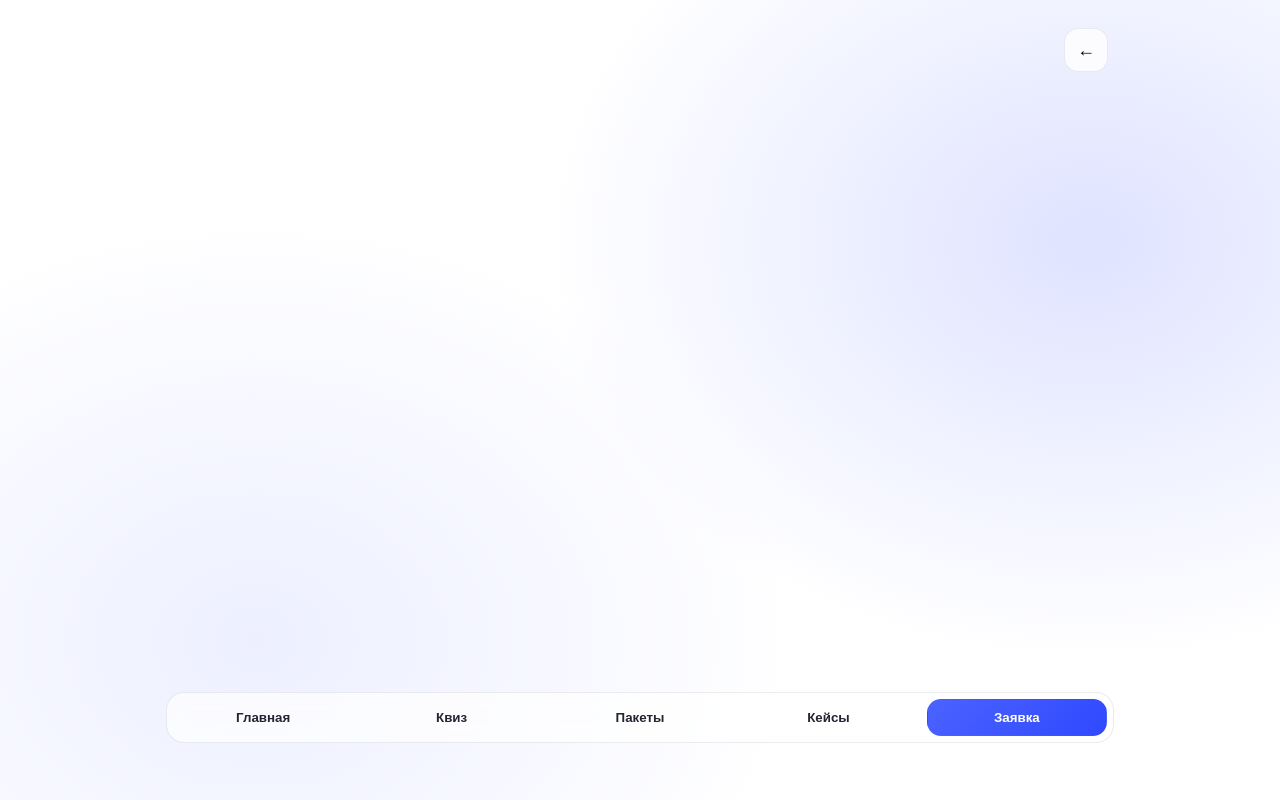
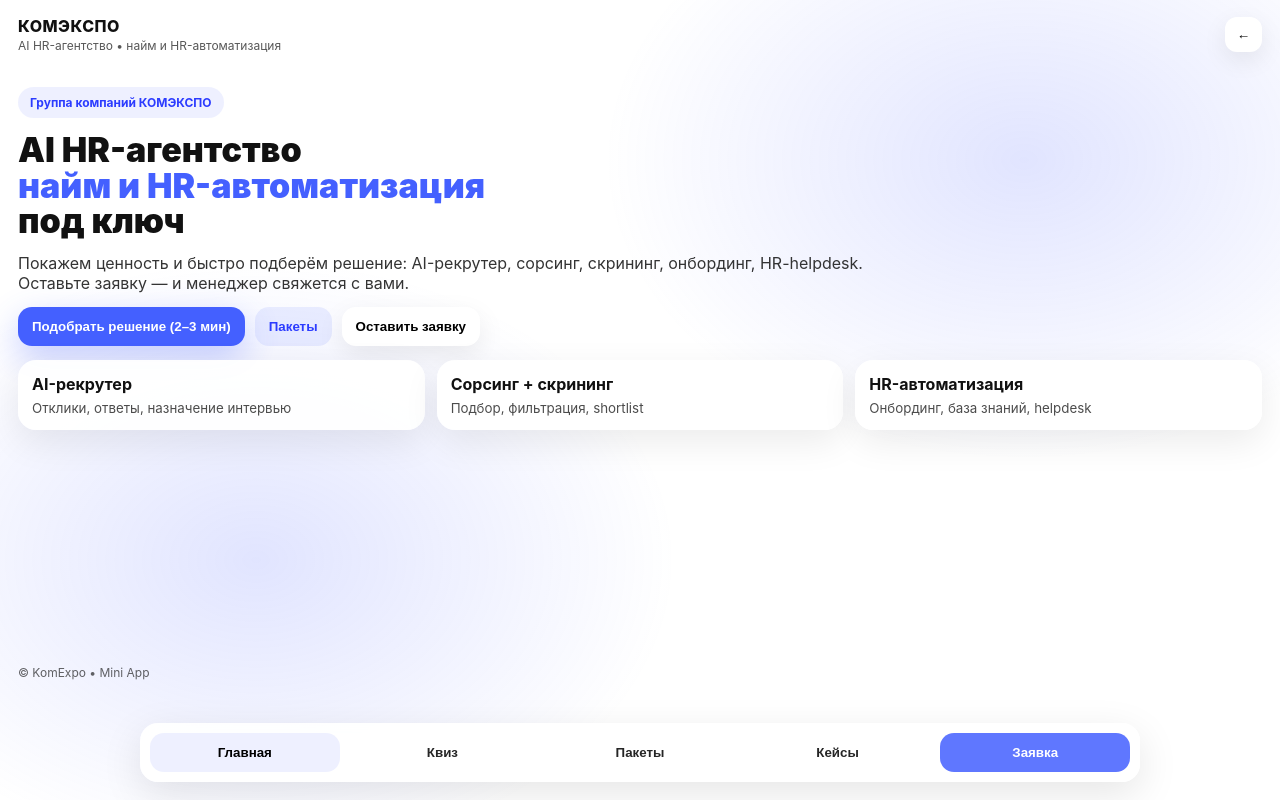
Before and after one commit to serge686/komexspo-miniapp, a Python web app: template templates/index.html in a window 1280 px wide. Run offline with Jinja, Linux system fonts and the light colour scheme; the template is opened without the code that fills it, so the values that code supplies are empty; some libraries are stand-ins or nearby versions.

Commit message:
fix layout + single app.js init

```diff
--- a/static/app.js
+++ b/static/app.js
@@ -1,9 +1,6 @@
 (() => {
   const tg = window.Telegram?.WebApp;
-  if (tg) {
-    tg.ready();
-    tg.expand();
-  }
+  if (tg) { tg.ready(); tg.expand(); }
 
   const state = {
     screen: "home",
@@ -22,12 +19,12 @@
     resultText: ""
   };
 
+  const qs = (sel) => document.querySelector(sel);
+  const qsa = (sel) => [...document.querySelectorAll(sel)];
+
   function track(name, data = {}) {
     state.events.push({ name, data, ts: Date.now() });
   }
-
-  function qs(sel) { return document.querySelector(sel); }
-  function qsa(sel) { return [...document.querySelectorAll(sel)]; }
 
   function setScreen(next, pushHistory = true) {
     if (pushHistory) state.history.push(state.screen);
@@ -37,20 +34,38 @@
 
   function back() {
     const prev = state.history.pop();
-    if (prev) {
-      state.screen = prev;
-      render();
-    } else {
-      setScreen("home", false);
-    }
+    state.screen = prev || "home";
+    render();
   }
 
-  // Deep link ?screen=quiz
-  (function initFromQuery(){
-    const p = new URLSearchParams(location.search);
-    const s = p.get("screen");
-    if (s) state.screen = s;
-  })();
+  function getTgUser() {
+    try { return tg?.initDataUnsafe?.user || null; } catch { return null; }
+  }
+
+  function escapeHtml(s){ return String(s||"").replaceAll("&","&amp;").replaceAll("<","&lt;").replaceAll(">","&gt;"); }
+  function escapeAttr(s){ return escapeHtml(s).replaceAll('"',"&quot;"); }
+
+  function inputField(label, id, value="") {
+    return `
+      <div class="field">
+        <label>${label}</label>
+        <input class="input" id="${id}" value="${escapeAttr(value)}" />
+      </div>
+    `;
+  }
+
+  function selectField(label, key, options) {
+    const v = state.quiz[key] || "";
+    return `
+      <div class="field">
+        <label>${label}</label>
+        <select class="select" id="q_${key}">
+          <option value="">— выбрать —</option>
+          ${options.map(o => `<option ${v===o?"selected":""} value="${escapeAttr(o)}">${o}</option>`).join("")}
+        </select>
+      </div>
+    `;
+  }
 
   function homeScreen() {
     track("open_app");
@@ -117,12 +132,12 @@
       <div class="section-title">Услуги / Пакеты</div>
       <div class="lead">Выберите пакет — добавим в заявку, менеджер предложит комплектацию и бюджет.</div>
 
-      <div class="cards" style="grid-template-columns: repeat(2, minmax(0,1fr));">
+      <div class="cards two">
         ${items.map(it => `
           <div class="card">
             <b>${it.key}</b>
             <small>${it.desc}</small>
-            <div style="margin-top:10px; color:#3b3b44; font-size:13px;">
+            <div class="bullets">
               ${it.bullets.map(b => `• ${b}`).join("<br/>")}
             </div>
             <div class="row" style="margin-top:12px;">
@@ -141,9 +156,11 @@
       {t:"HR-Helpdesk (Ритейл)", d:"Снизили нагрузку HR на типовых вопросах, ускорили ответы сотрудникам."},
       {t:"Онбординг (Производство)", d:"Быстрее вывод новичков на план, меньше ошибок в первые недели."},
     ];
+
     return `
       <div class="section-title">Кейсы</div>
       <div class="lead">Короткие демо-примеры. В заявке укажите отрасль — покажем релевантные кейсы.</div>
+
       <div class="cards">
         ${demos.map(x => `
           <div class="card">
@@ -162,18 +179,26 @@
 
   function leadScreen() {
     const user = getTgUser();
+    const nameFromTg = user?.first_name ? `${user.first_name}${user.last_name ? " " + user.last_name : ""}` : "";
+
     return `
       <div class="section-title">Заявка</div>
       <div class="lead">Оставьте контакт и вводные. Telegram-данные подставим автоматически.</div>
 
       <div class="form">
-        ${inputField("Имя", "name", user?.first_name ? `${user.first_name}${user.last_name ? " " + user.last_name : ""}` : "")}
+        ${inputField("Имя", "name", nameFromTg)}
         ${inputField("Телефон", "phone", "")}
         ${inputField("Компания", "company", "")}
         ${inputField("Объём найма (в месяц)", "hiring_volume", "")}
         ${inputField("Тип вакансий", "vacancy_types", state.quiz.roles || "")}
-        ${selectLeadField("Способ связи", "contact_method", ["Telegram","WhatsApp","Звонок","Email"])}
-        <div class="field" style="grid-column:1/-1;">
+        <div class="field">
+          <label>Способ связи</label>
+          <select class="select" id="contact_method">
+            ${["Telegram","WhatsApp","Звонок","Email"].map(o => `<option value="${escapeAttr(o)}">${o}</option>`).join("")}
+          </select>
+        </div>
+
+        <div class="field full">
           <label>Комментарий</label>
           <textarea class="input" id="comment" placeholder="Например: срочно закрыть 5 sales, нужна автоматизация скрининга..."></textarea>
         </div>
@@ -214,54 +239,14 @@
     `;
   }
 
-  function inputField(label, id, value="") {
-    return `
-      <div class="field">
-        <label>${label}</label>
-        <input class="input" id="${id}" value="${escapeAttr(value)}" />
-      </div>
-    `;
-  }
-
-  function selectField(label, key, options) {
-    const v = state.quiz[key] || "";
-    return `
-      <div class="field">
-        <label>${label}</label>
-        <select class="select" id="q_${key}">
-          <option value="">— выбрать —</option>
-          ${options.map(o => `<option ${v===o?"selected":""} value="${escapeAttr(o)}">${o}</option>`).join("")}
-        </select>
-      </div>
-    `;
-  }
-
-  function selectLeadField(label, id, options) {
-    return `
-      <div class="field">
-        <label>${label}</label>
-        <select class="select" id="${id}">
-          ${options.map(o => `<option value="${escapeAttr(o)}">${o}</option>`).join("")}
-        </select>
-      </div>
-    `;
-  }
-
-  function getTgUser() {
-    try { return tg?.initDataUnsafe?.user || null; } catch { return null; }
-  }
-
   function buildRecommendation() {
     const q = state.quiz;
     let roles = [];
     let format = "под ключ";
 
-    const hires = q.hires_per_month;
-    const urgent = q.urgency;
-
-    if (hires === "11–30" || hires === "30+") roles.push("Сорсинг + скрининг");
+    if (q.hires_per_month === "11–30" || q.hires_per_month === "30+") roles.push("Сорсинг + скрининг");
     if (q.roles === "Смешанные" || q.roles === "Операционка") roles.push("AI-рекрутинг под ключ");
-    if (urgent === "Нужно вчера") roles.push("AI-рекрутер (быстрые коммуникации)");
+    if (q.urgency === "Нужно вчера") roles.push("AI-рекрутер (быстрые коммуникации)");
     if (q.metric_priority === "Снижение нагрузки HR") roles.push("HR-Helpdesk");
 
     roles = [...new Set(roles)].slice(0,3);
@@ -270,76 +255,6 @@
 
     if (!roles.length) roles = ["AI-рекрутинг под ключ", "Сорсинг + скрининг"];
     state.resultText = `Рекомендуем: ${roles.join(", ")}. Формат: ${format}. Следующий шаг — заявка/консультация.`;
-  }
-
-  function render() {
-    const root = qs("#screen");
-    if (!root) {
-      console.error("No #screen element. Fix templates/index.html (need <main id='screen'>).");
-      return;
-    }
-
-    const s = state.screen;
-
-    if (s === "home") root.innerHTML = homeScreen();
-    if (s === "quiz") root.innerHTML = quizScreen();
-    if (s === "packages") root.innerHTML = packagesScreen();
-    if (s === "cases") root.innerHTML = casesScreen();
-    if (s === "lead") root.innerHTML = leadScreen();
-    if (s === "thanks") root.innerHTML = thanksScreen();
-
-    bind();
-  }
-
-  function bind() {
-    const goQuiz = qs("#goQuiz"); if (goQuiz) goQuiz.onclick = () => { track("start_quiz"); setScreen("quiz"); };
-    const goPackages = qs("#goPackages"); if (goPackages) goPackages.onclick = () => setScreen("packages");
-    const goLead = qs("#goLead"); if (goLead) goLead.onclick = () => setScreen("lead");
-
-    qsa("select[id^='q_']").forEach(sel => {
-      sel.onchange = () => {
-        const key = sel.id.replace("q_", "");
-        state.quiz[key] = sel.value;
-      };
-    });
-
-    const quizDone = qs("#quizDone");
-    if (quizDone) quizDone.onclick = () => {
-      buildRecommendation();
-      track("quiz_completed", { quiz: state.quiz, result: state.resultText });
-      render();
-    };
-
-    const quizToLead = qs("#quizToLead");
-    if (quizToLead) quizToLead.onclick = () => setScreen("lead");
-
-    qsa(".pickPack").forEach(btn => {
-      btn.onclick = () => {
-        state.packagePicked = btn.dataset.pack || "";
-        track("pick_package", { pack: state.packagePicked });
-        setScreen("lead");
-      };
-    });
-
-    const casesToLead = qs("#casesToLead"); if (casesToLead) casesToLead.onclick = () => setScreen("lead");
-    const casesToQuiz = qs("#casesToQuiz"); if (casesToQuiz) casesToQuiz.onclick = () => setScreen("quiz");
-
-    const fillFromQuiz = qs("#fillFromQuiz");
-    if (fillFromQuiz) fillFromQuiz.onclick = () => {
-      const v = qs("#vacancy_types");
-      if (state.quiz.roles && v) v.value = state.quiz.roles;
-    };
-
-    const sendLead = qs("#sendLead");
-    if (sendLead) sendLead.onclick = submitLead;
-
-    const toHome = qs("#toHome"); if (toHome) toHome.onclick = () => setScreen("home");
-    const writeManager = qs("#writeManager");
-    if (writeManager) writeManager.onclick = () => {
-      const manager = "komexspo"; // поменяй на реальный @username
-      if (tg) tg.openTelegramLink(`https://t.me/${manager}`);
-      else window.open(`https://t.me/${manager}`, "_blank");
-    };
   }
 
   async function submitLead() {
@@ -380,33 +295,95 @@
       if (!res.ok) throw new Error(await res.text());
 
       track("lead_success");
-      if (tg?.HapticFeedback) tg.HapticFeedback.notificationOccurred("success");
+      tg?.HapticFeedback?.notificationOccurred("success");
       setScreen("thanks");
     } catch (e) {
       track("lead_error", { error: String(e) });
-      if (tg?.HapticFeedback) tg.HapticFeedback.notificationOccurred("error");
+      tg?.HapticFeedback?.notificationOccurred("error");
       toast("Ошибка отправки. Попробуй ещё раз.");
     }
   }
 
   function toast(text) {
-    if (tg?.showPopup) {
-      tg.showPopup({ title: "КОМЭКСПО", message: text, buttons: [{type:"ok"}] });
-    } else {
-      alert(text);
-    }
+    if (tg?.showPopup) tg.showPopup({ title: "КОМЭКСПО", message: text, buttons: [{type:"ok"}] });
+    else alert(text);
   }
 
-  function escapeHtml(s){ return String(s||"").replaceAll("&","&amp;").replaceAll("<","&lt;").replaceAll(">","&gt;"); }
-  function escapeAttr(s){ return escapeHtml(s).replaceAll('"',"&quot;"); }
+  function render() {
+    const root = qs("#screen");
+    if (!root) {
+      console.error("No #screen element. Нужно <main id='screen'> в index.html");
+      return;
+    }
+
+    // подсветка табов
+    qsa(".tab").forEach(b => b.classList.toggle("active", b.dataset.go === state.screen));
+
+    switch (state.screen) {
+      case "home": root.innerHTML = homeScreen(); break;
+      case "quiz": root.innerHTML = quizScreen(); break;
+      case "packages": root.innerHTML = packagesScreen(); break;
+      case "cases": root.innerHTML = casesScreen(); break;
+      case "lead": root.innerHTML = leadScreen(); break;
+      case "thanks": root.innerHTML = thanksScreen(); break;
+      default: state.screen = "home"; root.innerHTML = homeScreen();
+    }
+
+    bind();
+  }
+
+  function bind() {
+    // HOME
+    qs("#goQuiz") && (qs("#goQuiz").onclick = () => { track("start_quiz"); setScreen("quiz"); });
+    qs("#goPackages") && (qs("#goPackages").onclick = () => setScreen("packages"));
+    qs("#goLead") && (qs("#goLead").onclick = () => setScreen("lead"));
+
+    // QUIZ
+    qsa("select[id^='q_']").forEach(sel => {
+      sel.onchange = () => {
+        const key = sel.id.replace("q_", "");
+        state.quiz[key] = sel.value;
+      };
+    });
+    qs("#quizDone") && (qs("#quizDone").onclick = () => { buildRecommendation(); track("quiz_completed", { quiz: state.quiz, result: state.resultText }); render(); });
+    qs("#quizToLead") && (qs("#quizToLead").onclick = () => setScreen("lead"));
+
+    // PACKAGES
+    qsa(".pickPack").forEach(btn => {
+      btn.onclick = () => {
+        state.packagePicked = btn.dataset.pack || "";
+        track("pick_package", { pack: state.packagePicked });
+        setScreen("lead");
+      };
+    });
+
+    // CASES
+    qs("#casesToLead") && (qs("#casesToLead").onclick = () => setScreen("lead"));
+    qs("#casesToQuiz") && (qs("#casesToQuiz").onclick = () => setScreen("quiz"));
+
+    // LEAD
+    qs("#fillFromQuiz") && (qs("#fillFromQuiz").onclick = () => {
+      const v = qs("#vacancy_types");
+      if (v && state.quiz.roles) v.value = state.quiz.roles;
+    });
+    qs("#sendLead") && (qs("#sendLead").onclick = submitLead);
+
+    // THANKS
+    qs("#toHome") && (qs("#toHome").onclick = () => setScreen("home"));
+    qs("#writeManager") && (qs("#writeManager").onclick = () => {
+      const manager = "komexspo"; // поменяй на реальный @username
+      tg?.openTelegramLink?.(`https://t.me/${manager}`);
+    });
+  }
 
   document.addEventListener("DOMContentLoaded", () => {
-    const btnBack = qs("#btnBack");
-    if (btnBack) btnBack.addEventListener("click", back);
+    // deep link ?screen=quiz
+    const p = new URLSearchParams(location.search);
+    const s = p.get("screen");
+    if (s) state.screen = s;
 
-    qsa(".tab").forEach(btn => {
-      btn.addEventListener("click", () => setScreen(btn.dataset.go));
-    });
+    qs("#btnBack")?.addEventListener("click", back);
+    qsa(".tab").forEach(btn => btn.addEventListener("click", () => setScreen(btn.dataset.go)));
 
     render();
   });
--- a/static/styles.css
+++ b/static/styles.css
@@ -1,211 +1,127 @@
-:root{
-  --blue:#4B63FF;
-  --blue2:#2F49FF;
-  --text:#0E0E10;
-  --muted:#6B7280;
-  --card:#FFFFFF;
-  --line:rgba(15,23,42,.08);
-  --shadow: 0 18px 60px rgba(15, 23, 42, .08);
-  --radius:22px;
-}
-
-*{box-sizing:border-box}
-html,body{height:100%}
-body{
-  margin:0;
-  font-family: Inter, system-ui, -apple-system, Segoe UI, Roboto, Arial, sans-serif;
-  color:var(--text);
-  background:#fff;
-}
+html, body { height: 100%; margin: 0; }
+body { font-family: Inter, system-ui, -apple-system, Segoe UI, Roboto, Arial, sans-serif; color: var(--text, #111); background: #fff; }
 
 .bg{
-  position:fixed; inset:0;
-  background:
-    radial-gradient(900px 700px at 85% 30%, rgba(75,99,255,.18), transparent 60%),
-    radial-gradient(900px 700px at 20% 80%, rgba(75,99,255,.10), transparent 60%),
-    linear-gradient(#fff, #fff);
-  pointer-events:none;
+  position: fixed;
+  inset: 0;
+  background: radial-gradient(700px 500px at 20% 70%, rgba(88,108,255,.18), transparent 60%),
+              radial-gradient(700px 500px at 80% 20%, rgba(88,108,255,.18), transparent 60%);
+  pointer-events: none;
+  z-index: 0;
 }
 
 .app{
-  max-width: 980px;
-  margin:0 auto;
-  padding: 18px 16px 24px;
-  min-height:100%;
-  display:flex;
-  flex-direction:column;
-  gap:14px;
+  position: relative;
+  z-index: 1;
+  min-height: 100vh;
+  display: flex;
+  flex-direction: column;
 }
 
-.topbar{
-  display:flex;
-  align-items:center;
-  justify-content:space-between;
-  padding: 10px 6px;
+.topbar{ display:flex; align-items:center; justify-content:space-between; padding:16px 18px; }
+.brand .logo{ font-weight:800; letter-spacing:.5px; }
+.brand .sub{ font-size:12px; opacity:.7; margin-top:2px; }
+.iconbtn{ border:0; background:#fff; border-radius:12px; padding:10px 12px; cursor:pointer; box-shadow: 0 8px 24px rgba(0,0,0,.08); }
+
+.screen{
+  flex: 1;
+  padding: 18px;
+  padding-bottom: 110px; /* место под табы */
+  overflow: auto;
 }
 
-.brand .logo{
-  font-weight: 900;
-  letter-spacing: .5px;
-  font-size: 20px;
-}
-.brand .sub{
-  margin-top:2px;
-  font-size: 12px;
-  color: var(--muted);
+.tabs{
+  position: fixed;
+  left: 50%;
+  bottom: 18px;
+  transform: translateX(-50%);
+  width: min(980px, calc(100% - 24px));
+  background: rgba(255,255,255,.92);
+  backdrop-filter: blur(10px);
+  border-radius: 18px;
+  padding: 10px;
+  display: grid;
+  grid-template-columns: repeat(5, 1fr);
+  gap: 8px;
+  box-shadow: 0 12px 40px rgba(0,0,0,.10);
+  z-index: 2;
 }
 
-.iconbtn{
-  border:1px solid var(--line);
-  background: rgba(255,255,255,.8);
-  backdrop-filter: blur(10px);
-  width:44px; height:44px;
+.tab{
+  border: 0;
+  background: transparent;
+  padding: 12px 10px;
   border-radius: 14px;
-  font-size: 18px;
-  cursor:pointer;
+  cursor: pointer;
+  font-weight: 600;
+  opacity: .85;
+}
+.tab.active{ background: rgba(88,108,255,.10); opacity:1; }
+.tab.primary{ background: #4460ff; color:#fff; }
+
+.footer{ padding: 10px 18px 120px; opacity:.65; font-size:12px; }
+
+.h1{ font-size: 34px; line-height: 1.05; font-weight: 900; margin: 14px 0; }
+.accent{ color:#4460ff; }
+.lead{ opacity:.85; max-width: 880px; }
+
+.hero-pill{
+  display:inline-block;
+  padding: 8px 12px;
+  border-radius: 999px;
+  background: rgba(88,108,255,.10);
+  color:#2c3cff;
+  font-weight: 700;
+  font-size: 12px;
 }
 
-.screen{
-  background: rgba(255,255,255,.55);
-  border:1px solid var(--line);
-  box-shadow: var(--shadow);
-  border-radius: var(--radius);
-  padding: 18px;
-  flex: 1;
-  min-height: 540px;
+.actions{ display:flex; gap:10px; flex-wrap:wrap; margin: 14px 0; }
+.btn{
+  border:0; cursor:pointer;
+  padding: 12px 14px;
+  border-radius: 14px;
+  background: #fff;
+  box-shadow: 0 10px 28px rgba(0,0,0,.08);
+  font-weight: 700;
 }
+.btn.primary{ background:#4460ff; color:#fff; box-shadow: 0 12px 34px rgba(68,96,255,.30); }
+.btn.ghost{ background: rgba(68,96,255,.10); color:#2c3cff; box-shadow:none; }
 
-.hero-pill{
-  display:inline-flex;
-  align-items:center;
-  gap:8px;
-  border:1px solid var(--line);
-  background: rgba(255,255,255,.8);
-  padding: 8px 14px;
-  border-radius: 999px;
-  font-size: 12px;
-  color: var(--blue2);
-  font-weight: 700;
-  text-transform: uppercase;
-  letter-spacing: .06em;
-}
-
-.h1{
-  margin: 14px 0 8px;
-  font-size: 54px;
-  line-height: 1.02;
-  font-weight: 900;
-  letter-spacing: -0.02em;
-}
-.h1 .accent{ color: var(--blue); }
-
-.lead{
-  margin: 6px 0 14px;
-  color:#3b3b44;
-  font-size: 14px;
-  max-width: 720px;
-}
-
-.actions{ display:flex; gap:12px; flex-wrap:wrap; margin-top:16px; }
-
-.btn{
-  border:1px solid var(--line);
-  background: rgba(255,255,255,.9);
-  padding: 14px 18px;
-  border-radius: 999px;
-  font-weight: 800;
-  cursor:pointer;
-  transition: transform .08s ease, box-shadow .08s ease;
-}
-.btn:active{ transform: translateY(1px); }
-.btn.primary{
-  border: none;
-  background: linear-gradient(135deg, var(--blue), var(--blue2));
-  color:#fff;
-  box-shadow: 0 14px 40px rgba(75,99,255,.25);
-}
-.btn.ghost{
-  color: var(--blue2);
-  background: rgba(255,255,255,.75);
-}
-
-.cards{
-  display:grid;
-  grid-template-columns: repeat(3, minmax(0,1fr));
-  gap:12px;
-  margin-top:16px;
-}
+.cards{ display:grid; grid-template-columns: repeat(3, minmax(0,1fr)); gap:12px; margin-top: 14px; }
+.cards.two{ grid-template-columns: repeat(2, minmax(0,1fr)); }
 .card{
-  background: var(--card);
-  border: 1px solid var(--line);
+  background: rgba(255,255,255,.92);
   border-radius: 18px;
   padding: 14px;
+  box-shadow: 0 12px 36px rgba(0,0,0,.08);
 }
-.card b{ font-size: 14px; }
-.card small{ display:block; color: var(--muted); margin-top:4px; }
+.card small{ display:block; opacity:.75; margin-top:6px; }
+.bullets{ margin-top:10px; opacity:.85; font-size:13px; }
 
-.section-title{
-  margin: 0 0 10px;
-  font-weight: 900;
-  font-size: 18px;
-}
+.section-title{ font-weight: 900; font-size: 18px; margin-bottom: 8px; }
 
 .form{
-  display:grid;
-  grid-template-columns: 1fr 1fr;
-  gap:12px;
+  display: grid;
+  grid-template-columns: repeat(2, minmax(0,1fr));
+  gap: 12px;
+  margin-top: 12px;
 }
-.field{ display:flex; flex-direction:column; gap:6px; }
-.field label{ font-size: 12px; color: var(--muted); }
-.input, .select, textarea{
-  width:100%;
-  border:1px solid var(--line);
-  border-radius: 16px;
+.field label{ display:block; font-size:12px; opacity:.7; margin-bottom:6px; }
+.field.full{ grid-column: 1 / -1; }
+.input, .select{
+  width: 100%;
   padding: 12px 12px;
-  font-size: 14px;
-  outline:none;
+  border-radius: 14px;
+  border: 1px solid rgba(0,0,0,.08);
   background: rgba(255,255,255,.95);
+  outline: none;
 }
-textarea{ min-height: 92px; resize: vertical; grid-column: 1 / -1; }
-
-.row{ display:flex; gap:12px; flex-wrap:wrap; align-items:center; margin-top:12px; }
-.checkbox{ display:flex; gap:10px; align-items:center; color:#3b3b44; font-size: 13px; }
-
-.tabs{
-  display:flex;
-  gap:8px;
-  justify-content:space-between;
-  padding: 6px;
-  border:1px solid var(--line);
-  border-radius: 18px;
-  background: rgba(255,255,255,.7);
-  backdrop-filter: blur(10px);
-}
-.tab{
-  flex: 1;
-  border:1px solid transparent;
-  background: transparent;
-  padding: 10px 10px;
-  border-radius: 14px;
-  cursor:pointer;
-  font-weight: 800;
-  color:#242432;
-}
-.tab.primary{
-  background: linear-gradient(135deg, var(--blue), var(--blue2));
-  color:#fff;
-}
-
-.footer{
-  display:flex;
-  justify-content:center;
-  padding: 4px 0 0;
-}
-.hint{ color: var(--muted); font-size: 12px; }
+.row{ display:flex; gap:10px; align-items:center; flex-wrap: wrap; margin-top: 12px; }
+.checkbox{ font-size: 13px; opacity:.85; display:flex; gap:8px; align-items:center; }
 
 @media (max-width: 820px){
-  .h1{ font-size: 40px; }
   .cards{ grid-template-columns: 1fr; }
+  .cards.two{ grid-template-columns: 1fr; }
   .form{ grid-template-columns: 1fr; }
-  .screen{ min-height: 520px; }
+  .h1{ font-size: 28px; }
 }
--- a/templates/index.html
+++ b/templates/index.html
@@ -5,48 +5,40 @@
   <meta name="viewport" content="width=device-width, initial-scale=1" />
   <title>КОМЭКСПО — AI HR-агентство</title>
 
-  <!-- Telegram Mini Apps API (должен быть ДО app.js) -->
+  <!-- Telegram Mini Apps API -->
   <script src="https://telegram.org/js/telegram-web-app.js?60"></script>
 
   <link rel="stylesheet" href="{{ url_for('static', filename='styles.css') }}" />
 </head>
 
 <body>
-  <!-- фон -->
   <div class="bg"></div>
 
-  <!-- контейнер приложения -->
   <div class="app">
-
-    <!-- верхняя панель -->
     <header class="topbar">
       <div class="brand">
         <div class="logo">КОМЭКСПО</div>
         <div class="sub">AI HR-агентство • найм и HR-автоматизация</div>
       </div>
-      <button class="iconbtn" id="btnBack" type="button" aria-label="Назад">←</button>
+      <button class="iconbtn" id="btnBack" aria-label="Назад">←</button>
     </header>
 
-    <!-- ВАЖНО: сюда рисует app.js -->
-    <main id="screen" class="screen" role="main"></main>
+    <!-- сюда рисует app.js -->
+    <main id="screen" class="screen"></main>
 
-    <!-- нижние табы -->
-    <nav class="tabs" aria-label="Навигация">
-      <button class="tab" type="button" data-go="home">Главная</button>
-      <button class="tab" type="button" data-go="quiz">Квиз</button>
-      <button class="tab" type="button" data-go="packages">Пакеты</button>
-      <button class="tab" type="button" data-go="cases">Кейсы</button>
-      <button class="tab primary" type="button" data-go="lead">Заявка</button>
+    <nav class="tabs">
+      <button class="tab" data-go="home">Главная</button>
+      <button class="tab" data-go="quiz">Квиз</button>
+      <button class="tab" data-go="packages">Пакеты</button>
+      <button class="tab" data-go="cases">Кейсы</button>
+      <button class="tab primary" data-go="lead">Заявка</button>
     </nav>
 
-    <!-- подвал -->
     <footer class="footer">
       <div class="hint">© KomExpo • Mini App</div>
     </footer>
-
   </div>
 
-  <!-- основной скрипт приложения -->
-  <script src="{{ url_for('static', filename='app.js') }}"></script>
+  <script defer src="{{ url_for('static', filename='app.js') }}"></script>
 </body>
 </html>
```
